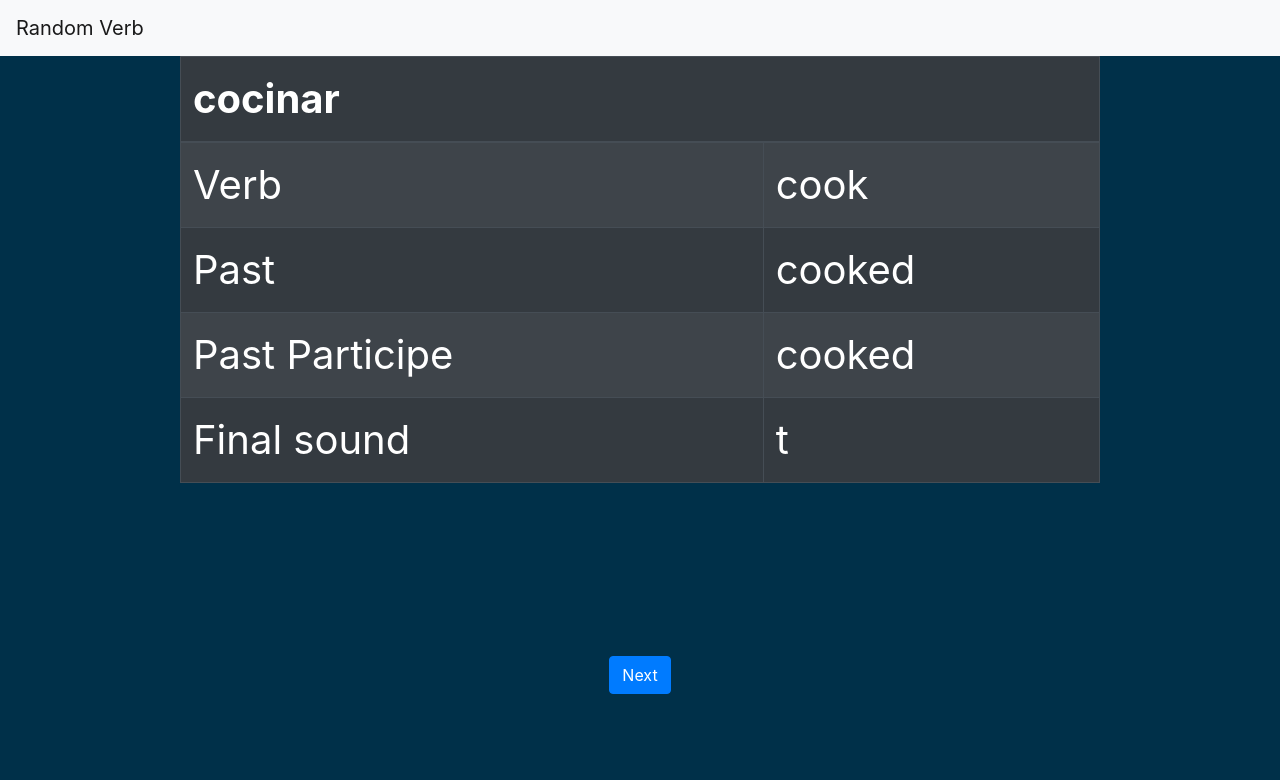
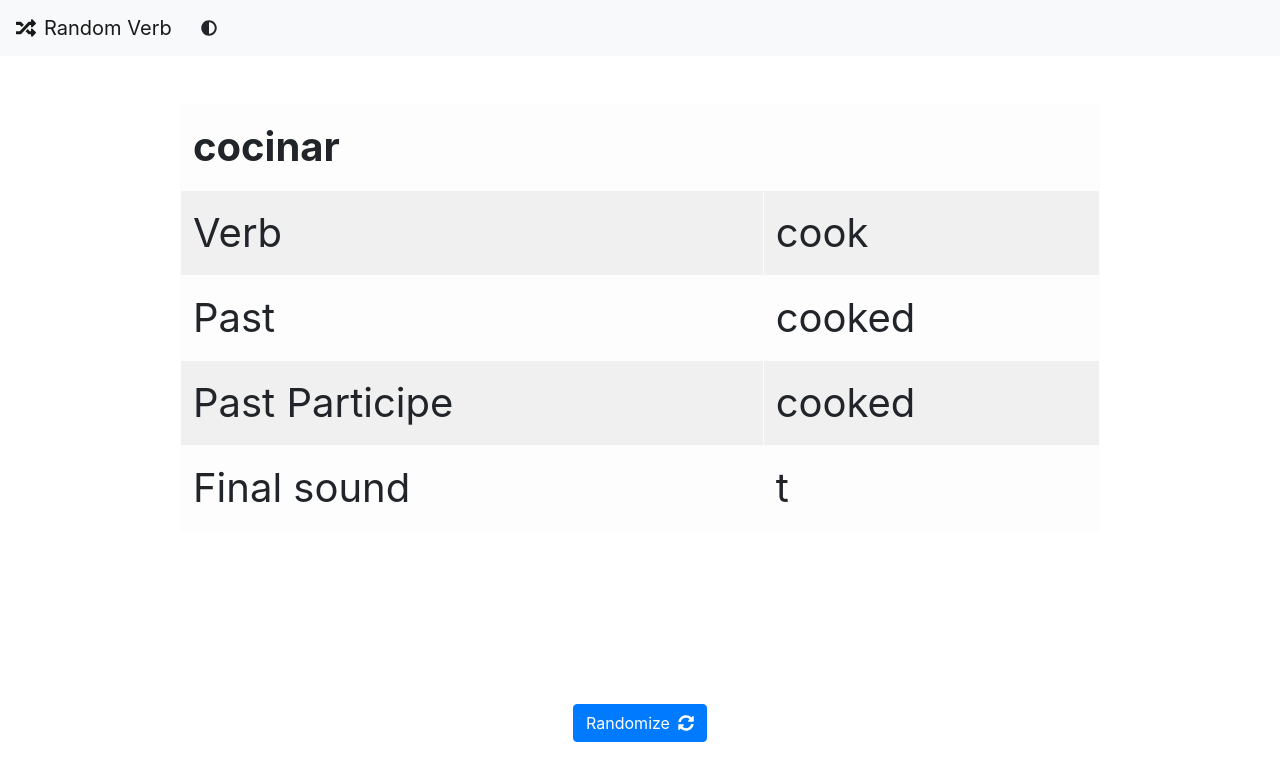
Before and after one commit to MiguelYax/random-verb, a React (Vite) app: page / in a window 1280 px wide. Shown: the top 780 px of the page. Built offline with nearby package versions, Linux system fonts and the light colour scheme.

Commit message:
Added dark mode

```diff
--- a/package.json
+++ b/package.json
@@ -39,7 +39,11 @@
     "sass": "^1.32.12"
   },
   "dependencies": {
+    "@fortawesome/fontawesome-svg-core": "^1.2.35",
+    "@fortawesome/free-solid-svg-icons": "^5.15.3",
+    "@fortawesome/react-fontawesome": "^0.1.14",
     "bootstrap": "^4.6.0",
+    "classnames": "^2.3.1",
     "react": "^17.0.2",
     "react-bootstrap": "^1.5.2",
     "react-dom": "^17.0.2"
--- a/src/components/App.jsx
+++ b/src/components/App.jsx
@@ -6,24 +6,37 @@ import Button from 'react-bootstrap/Button';
 import Table from './Table';
 import { getRandomVerb } from './Random';
 import Navigation from './Navigation';
+import { FontAwesomeIcon } from '@fortawesome/react-fontawesome'
+import { faSyncAlt } from '@fortawesome/free-solid-svg-icons'
+import './app.scss'
+import classnames from 'classnames';
 
-import './app.scss'
-// import 'bootstrap/dist/css/bootstrap.min.css';
+
 
 const App = () => {
     const [verb, setVerb] = useState(getRandomVerb());
-    return (<>
-        <Navigation />
-        <Container className="vh-100 " >
-            <Row className="h-75 justify-content-md-center">
+    const [darkMode, setDarkMode] = useState(false);
+    const containerClassNames = classnames(
+        "vh-100",
+        {
+            "bg-dark": darkMode,
+        }
+    )
+    return (
+        <>
+            <Navigation darkMode={darkMode} setDarkMode={setDarkMode} />
+            <Container className={containerClassNames} >
+                <Row className="h-75 pt-5 justify-content-md-center">
                     <Col md={10} lg={10} >
-                    <Table {...verb} />
+                        <Table darkMode={darkMode} {...verb} />
                     </Col>
                 </Row>
-            <Row md={10} lg={10} className="justify-content-center">
-                <Button onClick={() => {
+                <Row md={10} lg={10} className="pt-5 justify-content-center">
+                    <Button variant={darkMode ? "dark" : "primary"} onClick={() => {
                         setVerb(getRandomVerb());
-                }} > Next </Button>
+                    }} > Randomize
+                    <FontAwesomeIcon className="ml-2" icon={faSyncAlt} />
+                    </Button>
                 </Row>
             </Container>
         </>
--- a/src/components/Navigation.jsx
+++ b/src/components/Navigation.jsx
@@ -1,20 +1,40 @@
 import React from 'react'
 import Navbar from 'react-bootstrap/Navbar';
 import Nav from 'react-bootstrap/Nav';
+import Button from 'react-bootstrap/Button';
+import Form from 'react-bootstrap/Form';
+import { FontAwesomeIcon } from '@fortawesome/react-fontawesome'
+import { faRandom, faAdjust } from '@fortawesome/free-solid-svg-icons'
+import PropTypes from 'prop-types';
+import classnames from 'classnames';
 
-const Navigation = () => {
+const Navigation = ({ darkMode, setDarkMode }) => {
+    const navClassNames = classnames({
+        "dark": darkMode,
+        "light": !darkMode
+    });
     return (
-        <Navbar bg="light" expand="lg">
-            <Navbar.Brand href="#home">Random Verb</Navbar.Brand>
-            {/* <Navbar.Toggle aria-controls="basic-navbar-nav" /> */}
-            {/* <Navbar.Collapse id="basic-navbar-nav">
-                <Nav className="mr-auto">
-                    <Nav.Link href="#home">Home</Nav.Link>
-                    <Nav.Link href="#link">Link</Nav.Link>
-                </Nav>
-            </Navbar.Collapse> */}
+        <Navbar bg={navClassNames} expand="xl">
+            <Navbar.Brand href="#home">
+                <FontAwesomeIcon className="mr-2" icon={faRandom} />
+                Random Verb
+            </Navbar.Brand>
+            <Nav>
+                <Form inline>
+                    <Button variant={navClassNames} onClick={() => {
+                        setDarkMode(prev => !prev);
+                    }}>
+                        <FontAwesomeIcon icon={faAdjust} />
+                    </Button>
+                </Form>
+            </Nav>
         </Navbar>
     )
 }
 
+Navigation.propTypes = {
+    darkMode: PropTypes.bool,
+    setDarkMode: PropTypes.func,
+}
+
 export default Navigation;
--- a/src/components/Table.jsx
+++ b/src/components/Table.jsx
@@ -2,10 +2,10 @@ import React from 'react';
 import PropTypes from 'prop-types';
 import Table from 'react-bootstrap/Table'
 
-const CustomCard = ({ verb, past, pastParticipe, meaning, finalSound }) => {
+const CustomCard = ({ verb, past, pastParticipe, meaning, finalSound, darkMode }) => {
     return (
 
-        <Table striped bordered hover variant="dark" >
+        <Table striped bordered hover variant={darkMode ? "dark" : "light"} >
             <thead>
                 <tr>
                     <th colSpan="2">{meaning}</th>
@@ -42,6 +42,7 @@ CustomCard.propTypes = {
     pastParticipe: PropTypes.string,
     meaning: PropTypes.string,
     finalSound: PropTypes.string,
+    darkMode: PropTypes.bool,
 }
 
 export default CustomCard;
--- a/src/components/app.scss
+++ b/src/components/app.scss
@@ -1,8 +1,8 @@
 @import "~bootstrap/scss/bootstrap";
 
-body {
-    background-color: #003049;
-}
+// body {
+//     background-color: #003049;
+// }
 
 
 @media screen and (min-width: 1200px) {
```
Also changed, not shown: 1 other file (tests, documents, lock files or other folders). Lines whose indentation alone changed are shown as unchanged.
